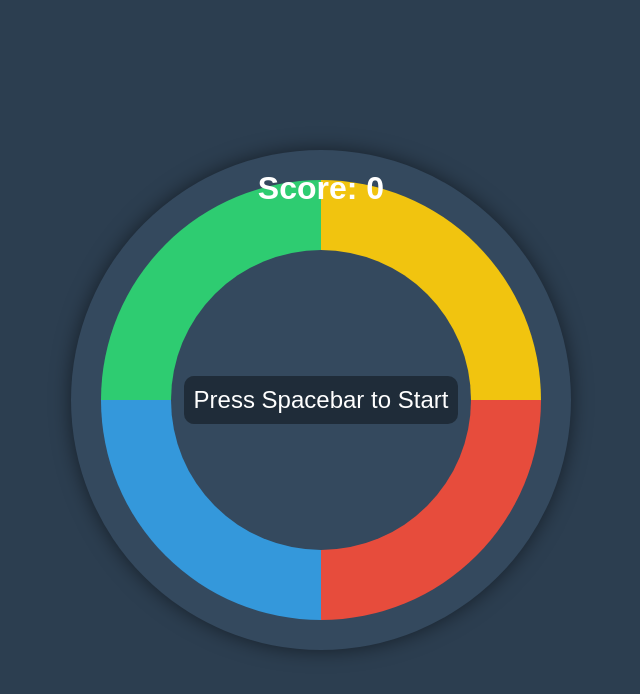
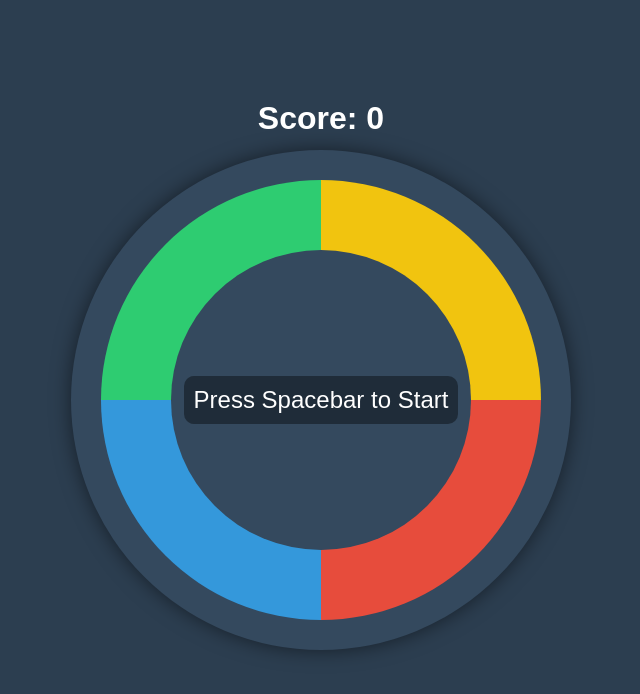
Before and after one commit to jayuhl/Dizzy-Wheel, a plain HTML site: page index.html in a window 1280 px wide. Shown: the whole page, without its empty margins (319-959 px from the left). Drawn offline with Linux system fonts and the light colour scheme.

Commit message:
Update style.css... move score element higher up the page

```diff
--- a/style.css
+++ b/style.css
@@ -37,7 +37,7 @@ body {
 
 #score {
     position: absolute;
-    top: 20px;
+    top: -50px;
     font-size: 2em;
     font-weight: bold;
 }
```
